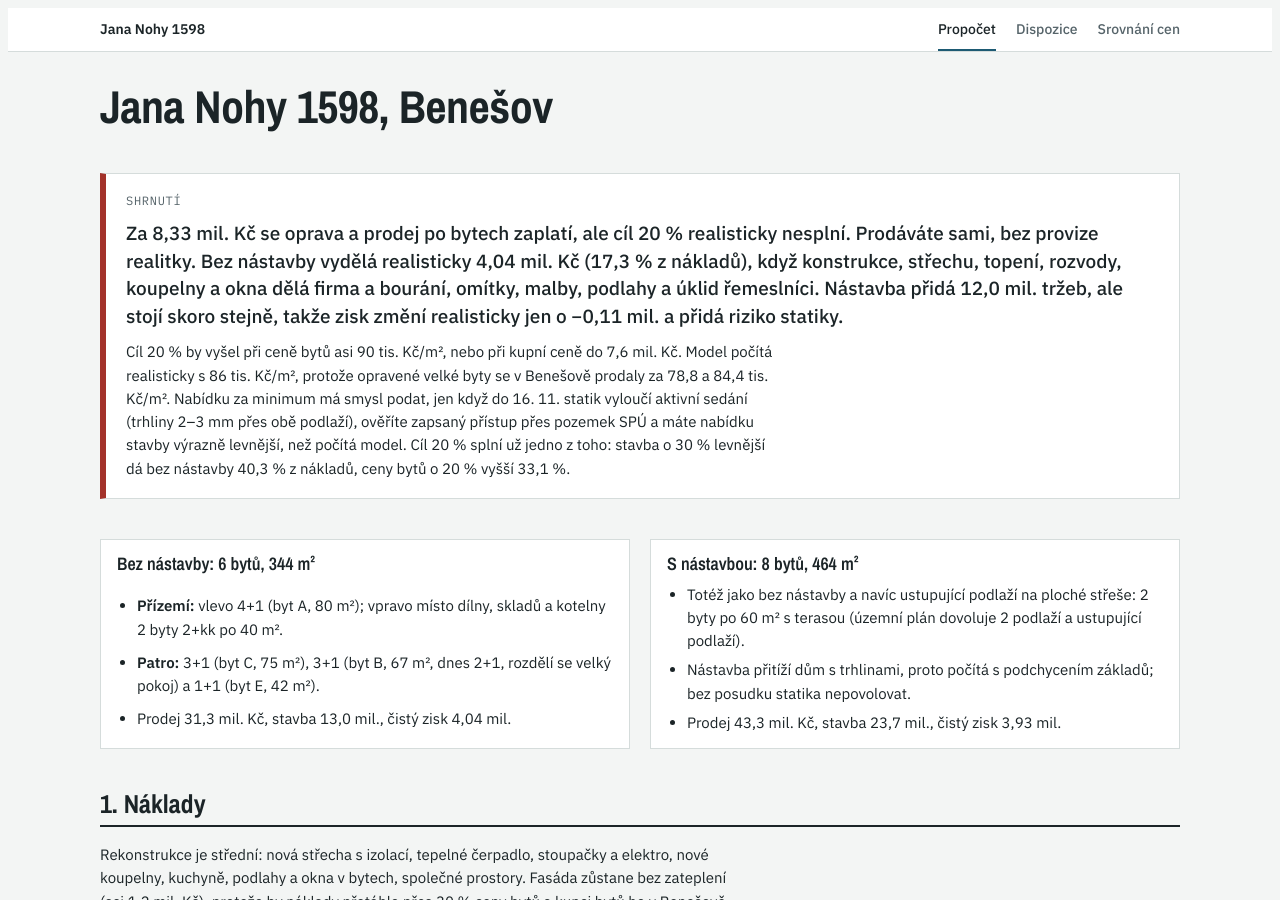
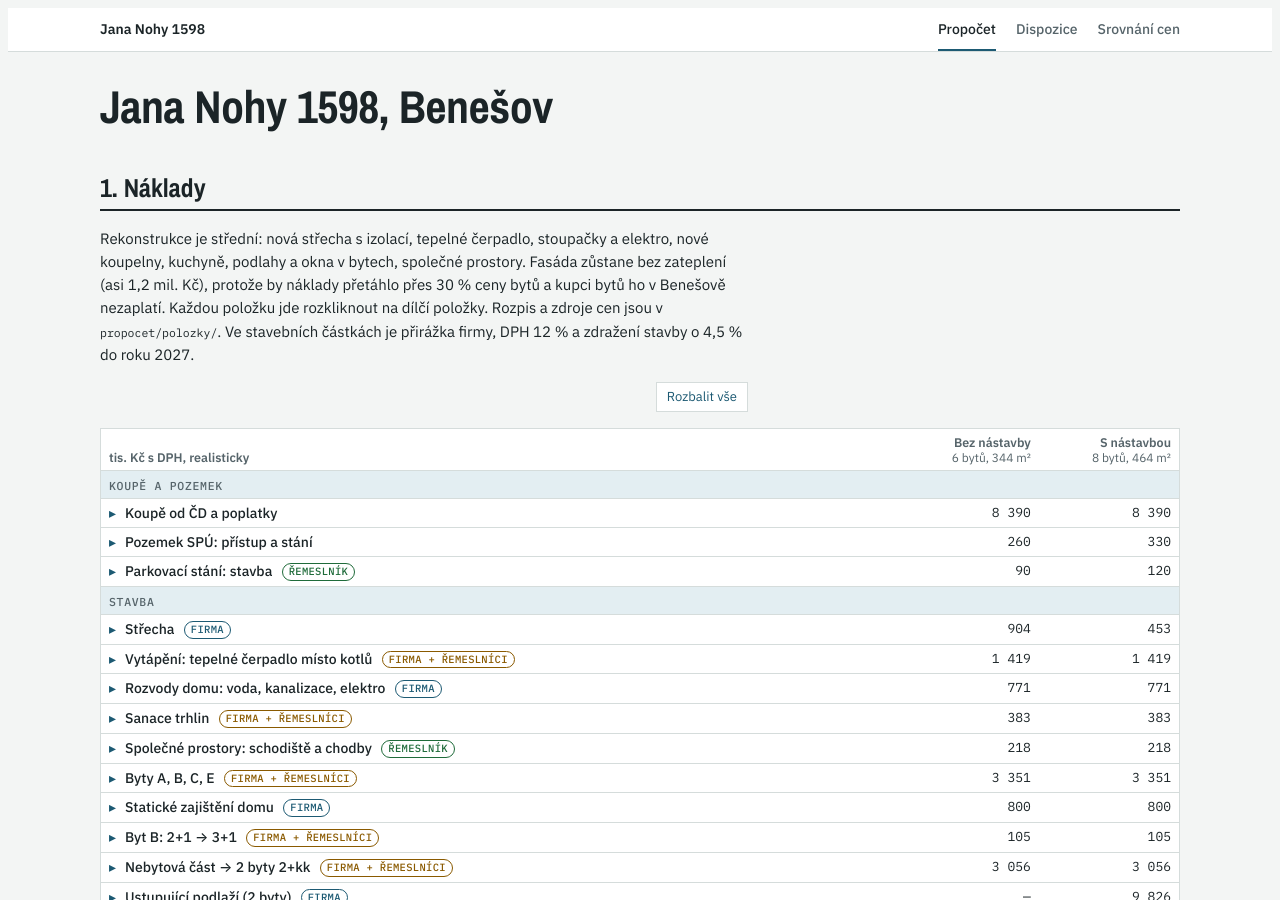
Before and after one commit to MartinCerny-awin/benesov, a Jekyll site: the page index.html, which Jekyll copies as it is, in a window 1280 px wide and 900 px high. Built offline with Jekyll 4.4.1, drawn with Linux system fonts in a browser that asks for light colours.

Commit message:
Aktualizace 2026-11-05 10:58

```diff
--- a/index.html
+++ b/index.html
@@ -98,25 +98,6 @@ footer{font-size:13px;color:var(--soft);display:grid;gap:6px}
   <h1>Jana Nohy 1598, Benešov</h1>
 </header>
 
-<section class="verdict" aria-labelledby="dop">
-  <div class="eyebrow" id="dop">Shrnutí</div>
-  <p class="big">Za 8,33 mil. Kč se oprava a prodej po bytech zaplatí, ale cíl 20 % realisticky nesplní. Prodáváte sami, bez provize realitky. Bez nástavby vydělá realisticky 4,04 mil. Kč (17,3 % z nákladů), když konstrukce, střechu, topení, rozvody, koupelny a okna dělá firma a bourání, omítky, malby, podlahy a úklid řemeslníci. Nástavba přidá 12,0 mil. tržeb, ale stojí skoro stejně, takže zisk změní realisticky jen o −0,11 mil. a přidá riziko statiky.</p>
-  <p>Cíl 20 % by vyšel při ceně bytů asi 90 tis. Kč/m², nebo při kupní ceně do 7,6 mil. Kč. Model počítá realisticky s 86 tis. Kč/m², protože opravené velké byty se v Benešově prodaly za 78,8 a 84,4 tis. Kč/m². Nabídku za minimum má smysl podat, jen když do 16. 11. statik vyloučí aktivní sedání (trhliny 2–3 mm přes obě podlaží), ověříte zapsaný přístup přes pozemek SPÚ a máte nabídku stavby výrazně levnější, než počítá model. Cíl 20 % splní už jedno z toho: stavba o 30 % levnější dá bez nástavby 40,3 % z nákladů, ceny bytů o 20 % vyšší 33,1 %.</p>
-</section>
-
-<div class="cols">
-  <div class="card"><h3>Bez nástavby: 6 bytů, 344 m²</h3><ul class="plain">
-    <li><b>Přízemí:</b> vlevo 4+1 (byt A, 80 m²); vpravo místo dílny, skladů a kotelny 2 byty 2+kk po 40 m².</li>
-    <li><b>Patro:</b> 3+1 (byt C, 75 m²), 3+1 (byt B, 67 m², dnes 2+1, rozdělí se velký pokoj) a 1+1 (byt E, 42 m²).</li>
-    <li>Prodej 31,3 mil. Kč, stavba 13,0 mil., čistý zisk 4,04 mil.</li>
-  </ul></div>
-  <div class="card"><h3>S nástavbou: 8 bytů, 464 m²</h3><ul class="plain">
-    <li>Totéž jako bez nástavby a navíc ustupující podlaží na ploché střeše: 2 byty po 60 m² s terasou (územní plán dovoluje 2 podlaží a ustupující podlaží).</li>
-    <li>Nástavba přitíží dům s trhlinami, proto počítá s podchycením základů; bez posudku statika nepovolovat.</li>
-    <li>Prodej 43,3 mil. Kč, stavba 23,7 mil., čistý zisk 3,93 mil.</li>
-  </ul></div>
-</div>
-
 <section aria-labelledby="s1">
   <h2 id="s1">1. Náklady</h2>
   <p>Rekonstrukce je střední: nová střecha s izolací, tepelné čerpadlo, stoupačky a elektro, nové koupelny, kuchyně, podlahy a okna v bytech, společné prostory. Fasáda zůstane bez zateplení (asi 1,2 mil. Kč), protože by náklady přetáhlo přes 30 % ceny bytů a kupci bytů ho v Benešově nezaplatí. Každou položku jde rozkliknout na dílčí položky. Rozpis a zdroje cen jsou v <code>propocet/polozky/</code>. Ve stavebních částkách je přirážka firmy, DPH 12 % a zdražení stavby o 4,5 % do roku 2027.</p>
```
